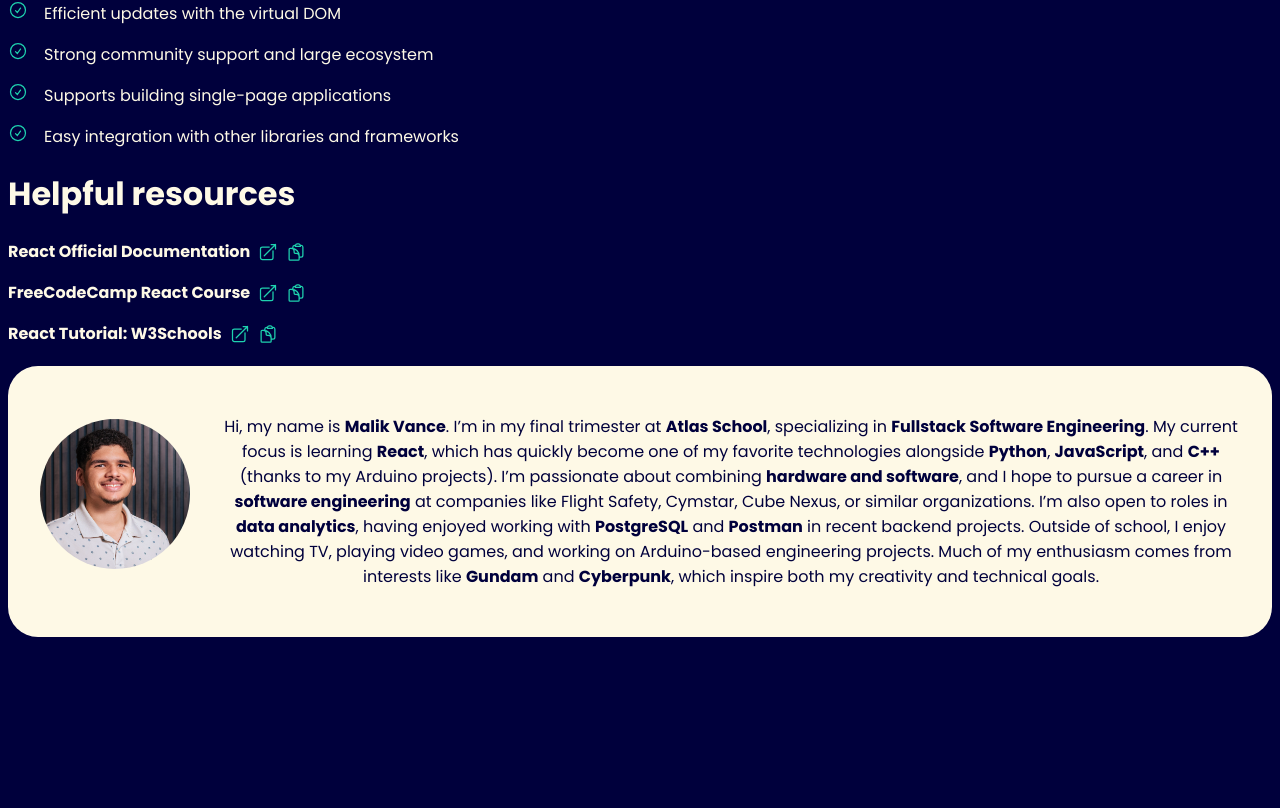
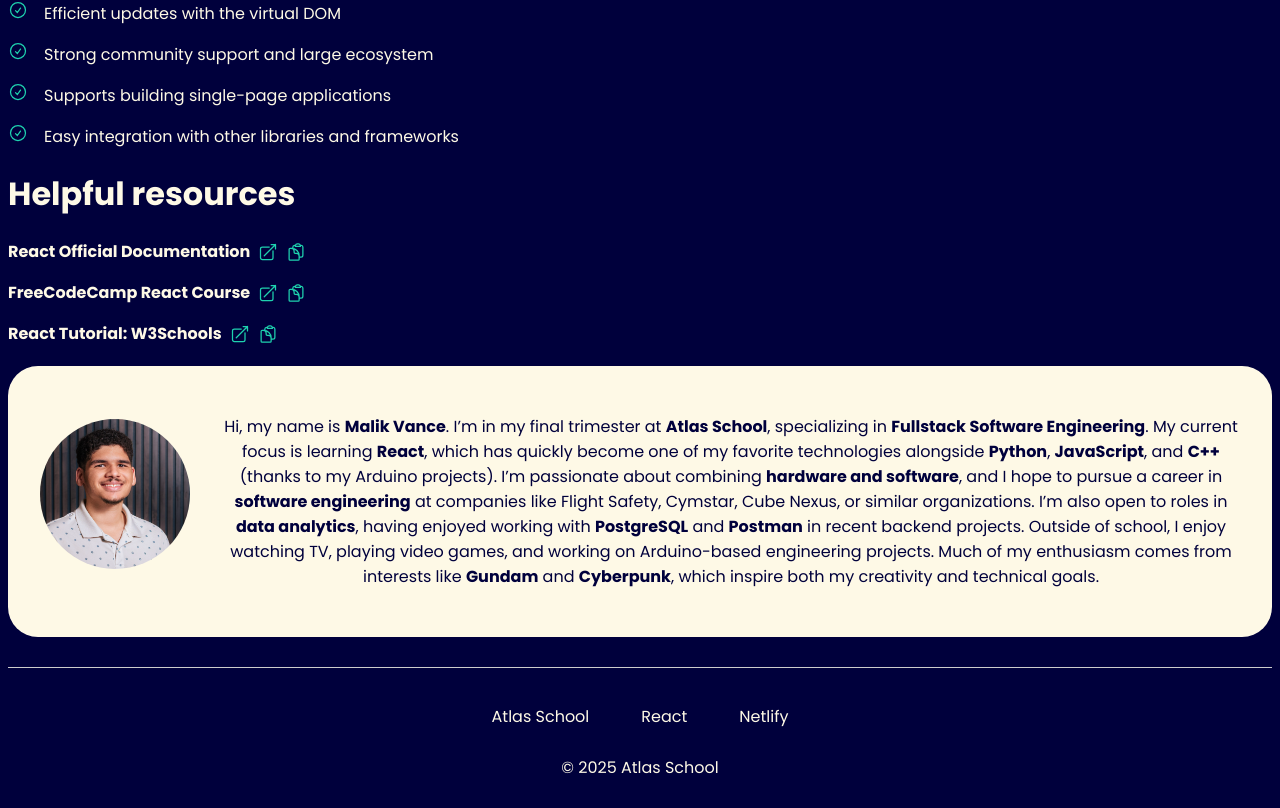
Before and after one commit to SpaceDandy15/atlas-react-and-jsx, a React (Vite) app: page / in a window 1280 px wide. Shown: the part 360-1168 px from the top of the page. Before the commit the page ends 1005 px from the top, so only its background shows below. Built offline with nearby package versions, Linux system fonts and the light colour scheme.

Commit message:
Added footer component. tested and working.

```diff
--- a/src/App.jsx
+++ b/src/App.jsx
@@ -4,13 +4,13 @@ import Header from "./components/Header";
 import Section from "./components/Section";
 import HelpfulResource from "./components/HelpfulResource";
 import AboutMe from "./components/AboutMe";
+import Footer from "./components/Footer"; // import Footer
 
 const App = () => {
   return (
     <div>
       <Header />
-
-      {/* What is React Section */}
+      {/* Sections */}
       <Section title="What is react?">
         <p>
           React is a popular open-source JavaScript library for building user
@@ -20,7 +20,6 @@ const App = () => {
         </p>
       </Section>
 
-      {/* Benefits of React Section */}
       <Section title="Benefits of react">
         <ul>
           <li>Reusable components for faster development</li>
@@ -31,7 +30,6 @@ const App = () => {
         </ul>
       </Section>
 
-      {/* Helpful Resources Section */}
       <Section title="Helpful resources">
         <HelpfulResource
           label="React Official Documentation"
@@ -47,8 +45,10 @@ const App = () => {
         />
       </Section>
 
-      {/* About Me Section */}
       <AboutMe />
+
+      {/* Footer */}
+      <Footer />
     </div>
   );
 };
--- /dev/null
+++ b/src/components/Footer.jsx
@@ -0,0 +1,29 @@
+// Footer.jsx
+import React from "react";
+// Import JSON data
+import linksData from "../assets/links.json";
+
+const Footer = () => {
+  // Get current year dynamically
+  const currentYear = new Date().getFullYear();
+
+  return (
+    <footer style={{ textAlign: "center", marginTop: "30px", padding: "20px 0", borderTop: "1px solid #ccc" }}>
+      {/* Render links from JSON */}
+      <ul style={{ listStyleType: "none", padding: 0, marginBottom: "10px" }}>
+        {linksData.map((item, index) => (
+          <li key={index} style={{ display: "inline", margin: "0 10px" }}>
+            <a href={item.link} target="_blank" rel="noopener noreferrer">
+              {item.label}
+            </a>
+          </li>
+        ))}
+      </ul>
+
+      {/* Copyright with dynamic year */}
+      <div>© {currentYear} Atlas School</div>
+    </footer>
+  );
+};
+
+export default Footer;
```
